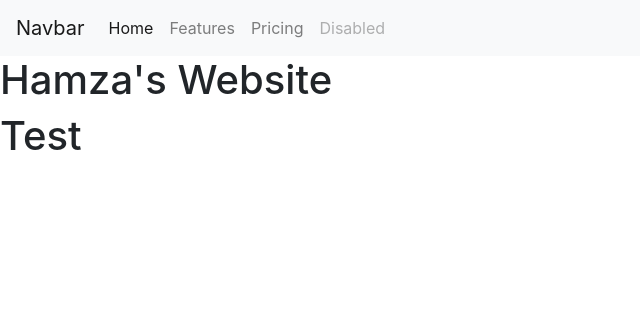
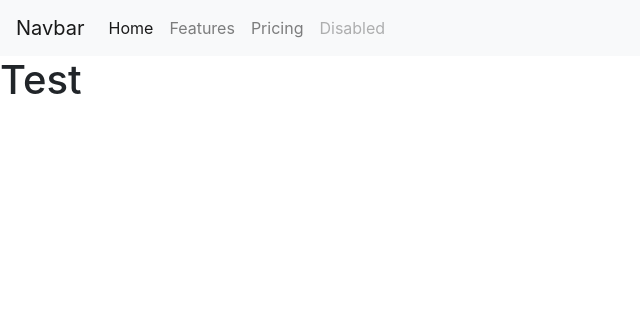
Before and after one commit to zee-ham-su/basic-_flask_-app, a Flask app: page / in a window 1280 px wide. Shown: the top 316 px of the page, without its empty margins (0-640 px from the left). Run offline with Flask 3, Linux system fonts and the light colour scheme.

Commit message:
Remove unnecessary code and update base.html

```diff
--- a/app.py
+++ b/app.py
@@ -12,6 +12,5 @@ def home():
 
 
 
-
 if __name__ == "__main__":
     app.run(host="0.0.0.0", debug=True, port="3000")
--- a/templates/base.html
+++ b/templates/base.html
@@ -31,7 +31,6 @@
                 </ul>
             </div>
         </nav>
-        <h1>Hamza's Website</h1>
         {% block content %}
         {% endblock %}
         <script src="https://code.jquery.com/jquery-3.3.1.slim.min.js"
```
